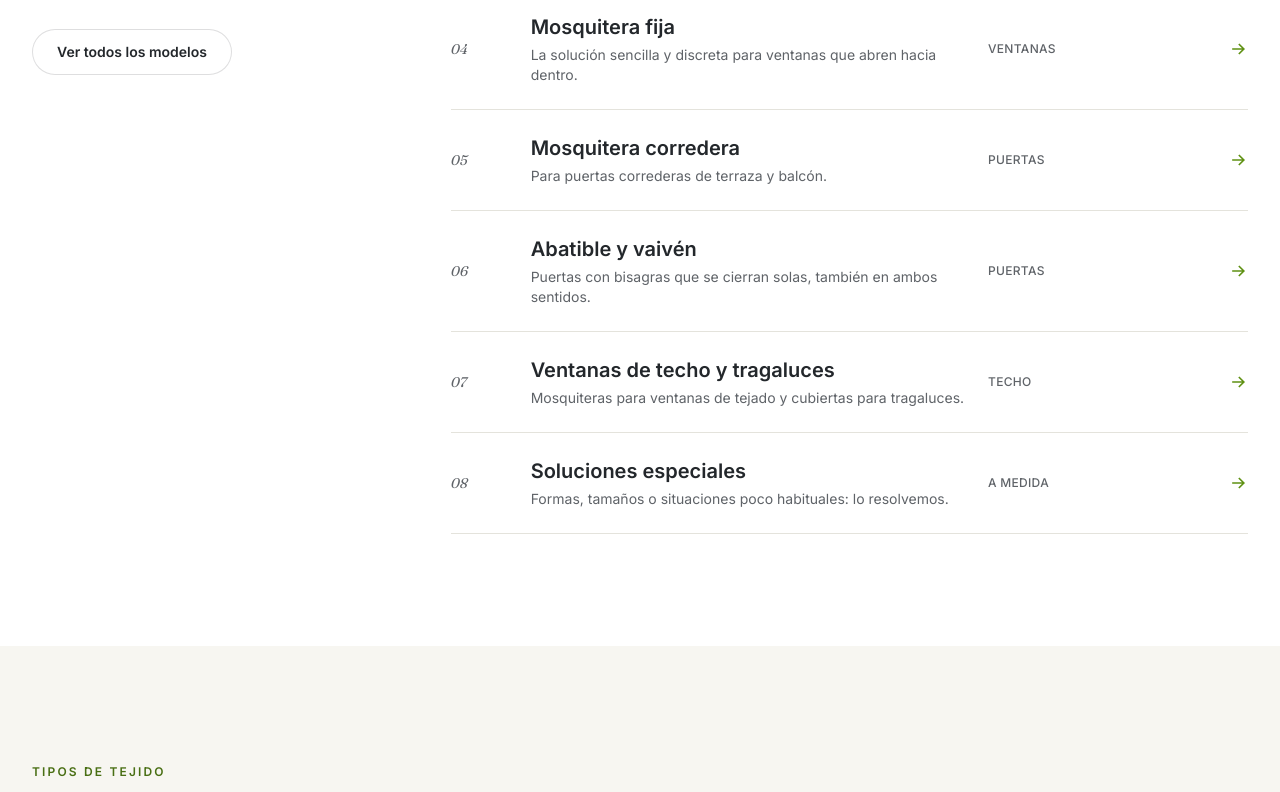
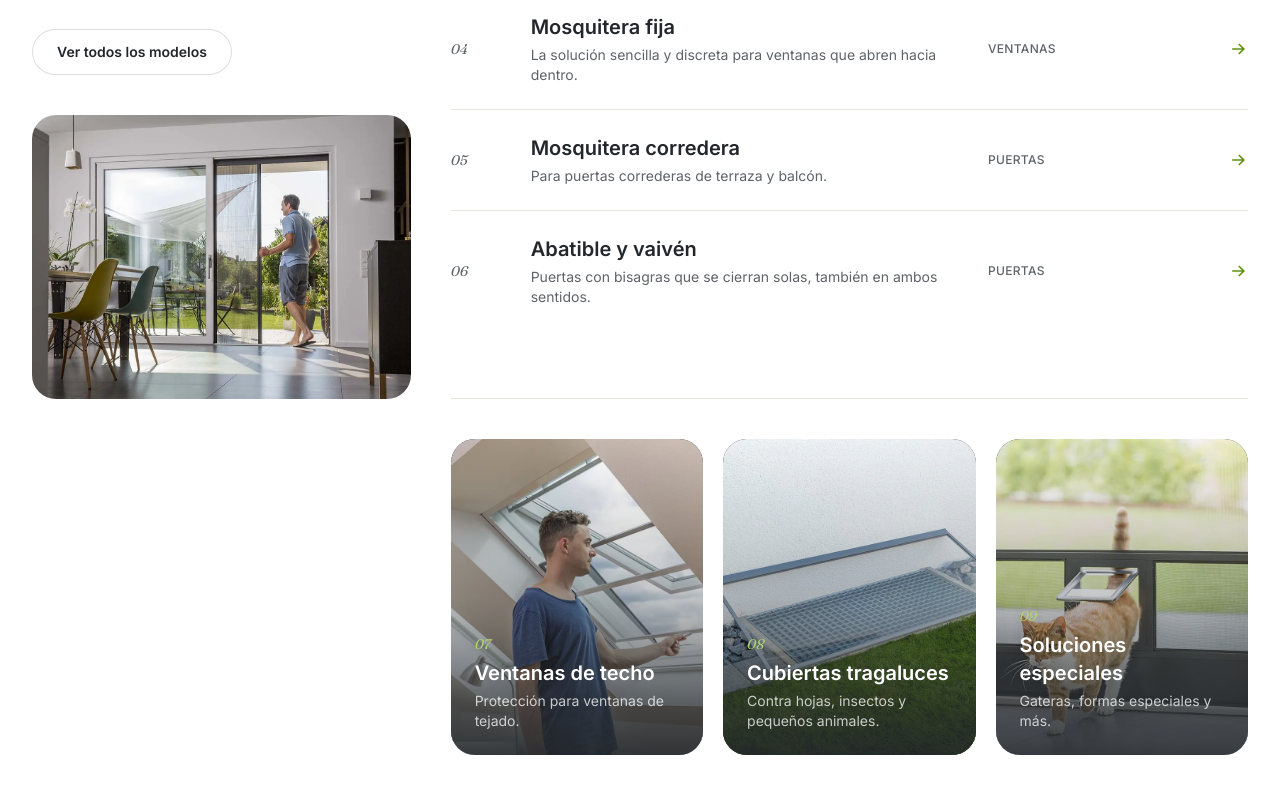
Before and after one commit to malledirekt/netec, a website: page public/index.html in a window 1280 px wide. Shown: the part 1248-2040 px from the top of the page. Drawn offline with nearby package versions, Linux system fonts and the light colour scheme; files that its build step writes are made by us from their sources.

Commit message:
Startseite: Original-Logo und Fotos der alten Startseite eingebaut
Co-Authored-By: Claude Opus 5.5 <noreply@anthropic.com>
Claude-Session: https://claude.ai/code/session_01EvGq64qTNduMKCjZVyMghb

```diff
--- a/public/index.html
+++ b/public/index.html
@@ -22,14 +22,8 @@
     <header class="sticky top-0 z-40 border-b border-line/70 bg-sand/85 backdrop-blur">
       <div class="mx-auto flex h-18 max-w-7xl items-center justify-between gap-6 px-5 lg:px-8">
         <a href="/" class="group flex items-center gap-3" aria-label="Netec Mosquiteras, inicio">
-          <!-- Wortmarke (bis das Original-Logo als Datei vorliegt) -->
-          <span class="relative inline-flex items-baseline">
-            <svg class="absolute -top-2 -left-2 h-8 w-[6.25rem] text-netec-500" viewBox="0 0 120 36" fill="none" aria-hidden="true">
-              <path d="M4 26C24 6 86 2 116 12" stroke="currentColor" stroke-width="2.5" stroke-linecap="round"/>
-            </svg>
-            <span class="relative text-2xl font-black tracking-tight text-netec-500 italic">NETEC</span>
-          </span>
-          <span class="ml-2 hidden border-l border-line pl-3 text-[11px] leading-tight font-medium tracking-wide text-stone uppercase sm:block">Mosquiteras<br />Mallorca</span>
+          <img src="/img/logo-netec.png" alt="Netec" width="360" height="166" class="h-9 w-auto" />
+          <span class="hidden border-l border-line pl-3 text-[11px] leading-tight font-medium tracking-wide text-stone uppercase sm:block">Mosquiteras<br />Mallorca</span>
         </a>
 
         <nav aria-label="Principal" class="hidden items-center gap-8 text-sm font-medium lg:flex">
@@ -124,6 +118,7 @@
                 <h2 class="mt-4 font-display text-4xl leading-tight font-medium tracking-tight text-balance sm:text-5xl">Para cada ventana, puerta y tragaluz.</h2>
                 <p class="mt-5 text-stone">Versátiles, discretas y de larga duración. Le ayudamos a elegir el sistema que mejor se adapta a su vivienda y a su forma de vivir.</p>
                 <a href="/mosquiteras/" class="btn btn-ghost mt-8">Ver todos los modelos</a>
+                <img src="/img/fotos/terraza.webp" alt="Pareja desayunando en la terraza junto a una ventana con mosquitera" class="mt-10 hidden aspect-[4/3] w-full rounded-3xl object-cover lg:block" width="1200" height="800" loading="lazy" />
               </div>
             </div>
 
@@ -194,29 +189,37 @@
                   <svg class="size-5 text-netec-600 transition group-hover:translate-x-1" viewBox="0 0 24 24" fill="none" stroke="currentColor" stroke-width="2" aria-hidden="true"><path d="M5 12h14M13 6l6 6-6 6"/></svg>
                 </a>
               </li>
-              <li>
-                <a href="/mosquiteras/#techo" class="group grid grid-cols-[3rem_1fr_auto] items-center gap-4 py-6 sm:grid-cols-[4rem_1fr_14rem_auto]">
-                  <span class="font-display text-sm text-stone italic">07</span>
-                  <span>
-                    <span class="block text-xl font-semibold transition group-hover:text-netec-700">Ventanas de techo y tragaluces</span>
-                    <span class="mt-1 block text-sm text-stone">Mosquiteras para ventanas de tejado y cubiertas para tragaluces.</span>
-                  </span>
-                  <span class="hidden text-xs font-medium tracking-wide text-stone uppercase sm:block">Techo</span>
-                  <svg class="size-5 text-netec-600 transition group-hover:translate-x-1" viewBox="0 0 24 24" fill="none" stroke="currentColor" stroke-width="2" aria-hidden="true"><path d="M5 12h14M13 6l6 6-6 6"/></svg>
-                </a>
-              </li>
-              <li>
-                <a href="/mosquiteras/#especiales" class="group grid grid-cols-[3rem_1fr_auto] items-center gap-4 py-6 sm:grid-cols-[4rem_1fr_14rem_auto]">
-                  <span class="font-display text-sm text-stone italic">08</span>
-                  <span>
-                    <span class="block text-xl font-semibold transition group-hover:text-netec-700">Soluciones especiales</span>
-                    <span class="mt-1 block text-sm text-stone">Formas, tamaños o situaciones poco habituales: lo resolvemos.</span>
-                  </span>
-                  <span class="hidden text-xs font-medium tracking-wide text-stone uppercase sm:block">A medida</span>
-                  <svg class="size-5 text-netec-600 transition group-hover:translate-x-1" viewBox="0 0 24 24" fill="none" stroke="currentColor" stroke-width="2" aria-hidden="true"><path d="M5 12h14M13 6l6 6-6 6"/></svg>
-                </a>
-              </li>
             </ol>
+            <!-- Fotos von der alten Startseite -->
+            <div class="grid gap-5 sm:grid-cols-3 lg:col-span-8 lg:col-start-5">
+              <a href="/mosquiteras/#techo" class="group relative block aspect-[4/5] overflow-hidden rounded-3xl bg-ink">
+                <img src="/img/fotos/ventana-techo.webp" alt="Hombre abriendo una ventana de techo con mosquitera" class="absolute inset-0 size-full object-cover transition duration-700 group-hover:scale-105" width="1200" height="800" loading="lazy" />
+                <div class="absolute inset-0 bg-gradient-to-t from-ink/90 via-ink/25 to-transparent"></div>
+                <div class="absolute inset-x-0 bottom-0 p-6 text-white">
+                  <span class="font-display text-sm text-netec-300 italic">07</span>
+                  <h3 class="mt-1 text-xl font-semibold">Ventanas de techo</h3>
+                  <p class="mt-1 text-sm text-white/75">Protección para ventanas de tejado.</p>
+                </div>
+              </a>
+              <a href="/mosquiteras/#tragaluces" class="group relative block aspect-[4/5] overflow-hidden rounded-3xl bg-ink">
+                <img src="/img/fotos/tragaluz.webp" alt="Cubierta para tragaluz sobre el césped" class="absolute inset-0 size-full object-cover transition duration-700 group-hover:scale-105" width="1200" height="800" loading="lazy" />
+                <div class="absolute inset-0 bg-gradient-to-t from-ink/90 via-ink/25 to-transparent"></div>
+                <div class="absolute inset-x-0 bottom-0 p-6 text-white">
+                  <span class="font-display text-sm text-netec-300 italic">08</span>
+                  <h3 class="mt-1 text-xl font-semibold">Cubiertas tragaluces</h3>
+                  <p class="mt-1 text-sm text-white/75">Contra hojas, insectos y pequeños animales.</p>
+                </div>
+              </a>
+              <a href="/mosquiteras/#especiales" class="group relative block aspect-[4/5] overflow-hidden rounded-3xl bg-ink">
+                <img src="/img/fotos/gato.webp" alt="Gato pasando por una gatera integrada en la mosquitera" class="absolute inset-0 size-full object-cover transition duration-700 group-hover:scale-105" width="1200" height="800" loading="lazy" />
+                <div class="absolute inset-0 bg-gradient-to-t from-ink/90 via-ink/25 to-transparent"></div>
+                <div class="absolute inset-x-0 bottom-0 p-6 text-white">
+                  <span class="font-display text-sm text-netec-300 italic">09</span>
+                  <h3 class="mt-1 text-xl font-semibold">Soluciones especiales</h3>
+                  <p class="mt-1 text-sm text-white/75">Gateras, formas especiales y más.</p>
+                </div>
+              </a>
+            </div>
           </div>
         </div>
       </section>
@@ -232,6 +235,11 @@
             </div>
             <a href="/tipos-de-tejido/" class="btn btn-ghost">Ver los 9 tejidos</a>
           </div>
+
+          <figure class="relative mt-12 overflow-hidden rounded-[2rem]">
+            <img src="/img/fotos/perro.webp" alt="Perro en una puerta de terraza abierta con mosquitera plisada" class="aspect-[16/9] w-full object-cover sm:aspect-[21/9]" width="1400" height="747" loading="lazy" />
+            <figcaption class="absolute bottom-4 left-4 rounded-full bg-white/90 px-4 py-2 text-sm font-medium backdrop-blur">Aire fresco para todos, también para los de cuatro patas.</figcaption>
+          </figure>
 
           <div class="mt-14 grid gap-5 sm:grid-cols-2 lg:grid-cols-4">
             <a href="/tipos-de-tejido/#transpatec" class="group overflow-hidden rounded-3xl border border-line bg-white transition hover:-translate-y-1 hover:shadow-xl hover:shadow-netec-900/10">
@@ -279,29 +287,31 @@
       </section>
 
       <!-- ================= Así trabajamos ================= -->
-      <section id="proceso" class="bg-ink text-white">
-        <div class="mx-auto max-w-7xl px-5 py-20 lg:px-8 lg:py-28">
+      <section id="proceso" class="relative isolate overflow-hidden bg-ink text-white">
+        <img src="/img/fotos/mosquito.webp" alt="" class="absolute inset-0 -z-10 size-full object-cover opacity-50" width="1095" height="611" loading="lazy" />
+        <div class="absolute inset-0 -z-10 bg-gradient-to-b from-ink/40 via-ink/70 to-ink" aria-hidden="true"></div>
+        <div class="relative mx-auto max-w-7xl px-5 py-20 lg:px-8 lg:py-28">
           <div class="max-w-2xl">
             <p class="eyebrow text-netec-300">Así trabajamos</p>
             <h2 class="mt-4 font-display text-4xl leading-tight font-medium tracking-tight text-balance sm:text-5xl">De la primera llamada a una casa sin mosquitos.</h2>
           </div>
           <ol class="mt-14 grid gap-px overflow-hidden rounded-3xl bg-white/10 sm:grid-cols-2 lg:grid-cols-4">
-            <li class="bg-ink p-8">
+            <li class="bg-ink/75 p-8 backdrop-blur-sm">
               <span class="font-display text-5xl text-netec-400 italic">1</span>
               <h3 class="mt-6 text-lg font-semibold">Contacto</h3>
               <p class="mt-2 text-sm leading-relaxed text-white/65">Llámenos o escríbanos y cuéntenos qué ventanas y puertas quiere proteger.</p>
             </li>
-            <li class="bg-ink p-8">
+            <li class="bg-ink/75 p-8 backdrop-blur-sm">
               <span class="font-display text-5xl text-netec-400 italic">2</span>
               <h3 class="mt-6 text-lg font-semibold">Asesoramiento y medición</h3>
               <p class="mt-2 text-sm leading-relaxed text-white/65">Le visitamos, tomamos medidas y le recomendamos el sistema y el tejido adecuados.</p>
             </li>
-            <li class="bg-ink p-8">
+            <li class="bg-ink/75 p-8 backdrop-blur-sm">
               <span class="font-display text-5xl text-netec-400 italic">3</span>
               <h3 class="mt-6 text-lg font-semibold">Fabricación a medida</h3>
               <p class="mt-2 text-sm leading-relaxed text-white/65">Cada mosquitera se fabrica exactamente para su ventana o puerta.</p>
             </li>
-            <li class="bg-ink p-8">
+            <li class="bg-ink/75 p-8 backdrop-blur-sm">
               <span class="font-display text-5xl text-netec-400 italic">4</span>
               <h3 class="mt-6 text-lg font-semibold">Instalación limpia</h3>
               <p class="mt-2 text-sm leading-relaxed text-white/65">Montaje limpio y preciso. Y seguimos a su lado después, también para reparaciones.</p>
@@ -441,7 +451,7 @@
     <footer class="bg-ink text-white/70">
       <div class="mx-auto grid max-w-7xl gap-10 px-5 py-16 sm:grid-cols-2 lg:grid-cols-4 lg:px-8">
         <div>
-          <span class="text-2xl font-black tracking-tight text-netec-400 italic">NETEC</span>
+          <img src="/img/logo-netec-weiss.png" alt="Netec" width="360" height="166" class="h-9 w-auto opacity-90" loading="lazy" />
           <p class="mt-4 text-sm leading-relaxed">Mosquiteras a medida en Mallorca. Simplemente vivir mejor.</p>
           <a href="https://www.facebook.com/netecmosquitera/" class="mt-5 inline-flex items-center gap-2 text-sm font-medium text-white hover:text-netec-300" rel="noopener">
             <svg class="size-4" viewBox="0 0 24 24" fill="currentColor" aria-hidden="true"><path d="M14 8h3V4h-3c-2.8 0-4 1.7-4 4.3V10H7v4h3v8h4v-8h3l1-4h-4V8.6c0-.4.3-.6.6-.6Z"/></svg>
```
Also changed, not shown: public/img/fotos/gato.webp (added), public/img/fotos/mosquito.webp (added), public/img/fotos/perro.webp (added), public/img/fotos/terraza.webp (added), public/img/fotos/tragaluz.webp (added), public/img/fotos/ventana-techo.webp (added), public/img/logo-netec-weiss.png (added), public/img/logo-netec.png (added).
